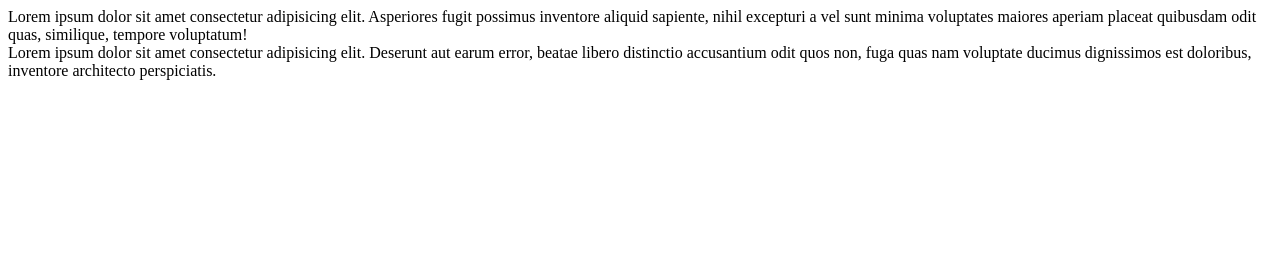
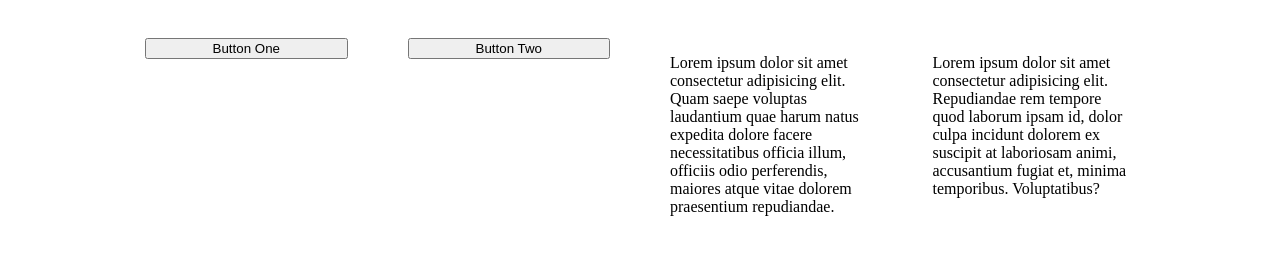
Before and after one commit to Bowlesy666/jquery-this, a plain HTML site: page index.html in a window 1280 px wide. Drawn offline with Linux system fonts and the light colour scheme.

Commit message:
Button and p effects

```diff
--- a/css/style.css
+++ b/css/style.css
@@ -0,0 +1,26 @@
+#container {
+    display: flex;
+    flex-flow: row wrap;
+    box-sizing: border-box;
+    margin-right: auto;
+    margin-left: auto;
+    max-width: 1050px;
+}
+
+.card {
+    flex: 1; /* makes contents controllable with flexbox */
+    display: flex;
+    flex-flow: column;
+    max-width: 240px;
+    margin: 10px;
+    padding: 20px;
+    background-color: #fff;
+}
+
+.makeRed {
+    background-color: red;
+}
+
+.makeBlue {
+    background-color: blue;
+}
--- a/index.html
+++ b/index.html
@@ -10,10 +10,16 @@
     <body>
         <div id="container">
             <div class="card">
-                Lorem ipsum dolor sit amet consectetur adipisicing elit. Asperiores fugit possimus inventore aliquid sapiente, nihil excepturi a vel sunt minima voluptates maiores aperiam placeat quibusdam odit quas, similique, tempore voluptatum!
+                <button>Button One</button>
             </div>
             <div class="card">
-                Lorem ipsum dolor sit amet consectetur adipisicing elit. Deserunt aut earum error, beatae libero distinctio accusantium odit quos non, fuga quas nam voluptate ducimus dignissimos est doloribus, inventore architecto perspiciatis.
+                <button>Button Two</button>
+            </div>
+            <div class="card">
+                <p>Lorem ipsum dolor sit amet consectetur adipisicing elit. Quam saepe voluptas laudantium quae harum natus expedita dolore facere necessitatibus officia illum, officiis odio perferendis, maiores atque vitae dolorem praesentium repudiandae.</p>
+            </div>
+            <div class="card">
+                <p>Lorem ipsum dolor sit amet consectetur adipisicing elit. Repudiandae rem tempore quod laborum ipsam id, dolor culpa incidunt dolorem ex suscipit at laboriosam animi, accusantium fugiat et, minima temporibus. Voluptatibus?</p>
             </div>
         </div>
         <script type="text/javascript" src="js/script.js"></script>
--- a/js/script.js
+++ b/js/script.js
@@ -0,0 +1,11 @@
+$('p').click(function() {
+    $(this).slideToggle('slow');
+});
+
+$('button').mouseenter(function() {
+    $(this).removeClass('makeRed').addClass('makeBlue');
+})
+
+$('button').mouseleave(function() {
+    $(this).removeClass('makeBlue').addClass('makeRed');
+})
```
